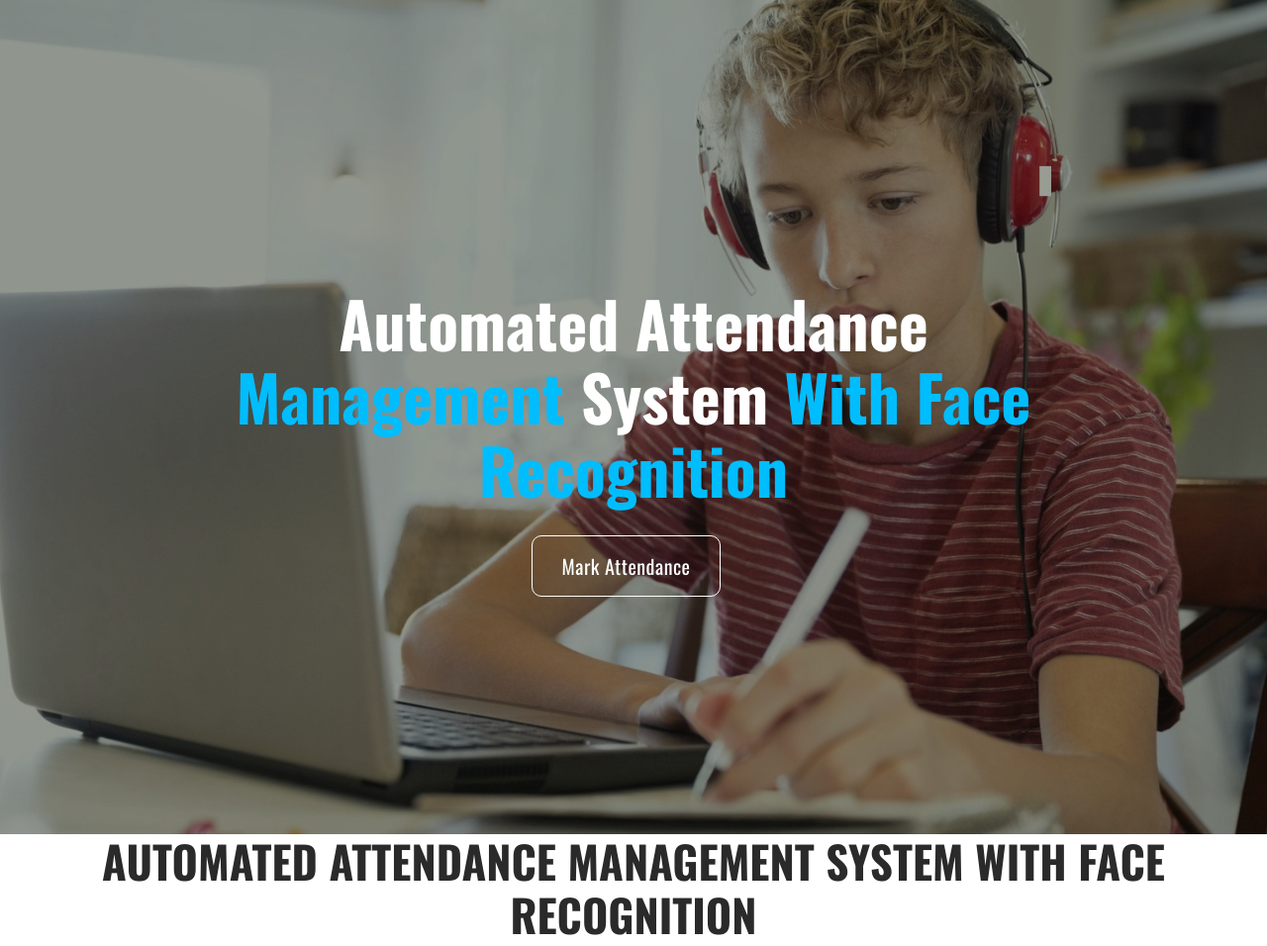
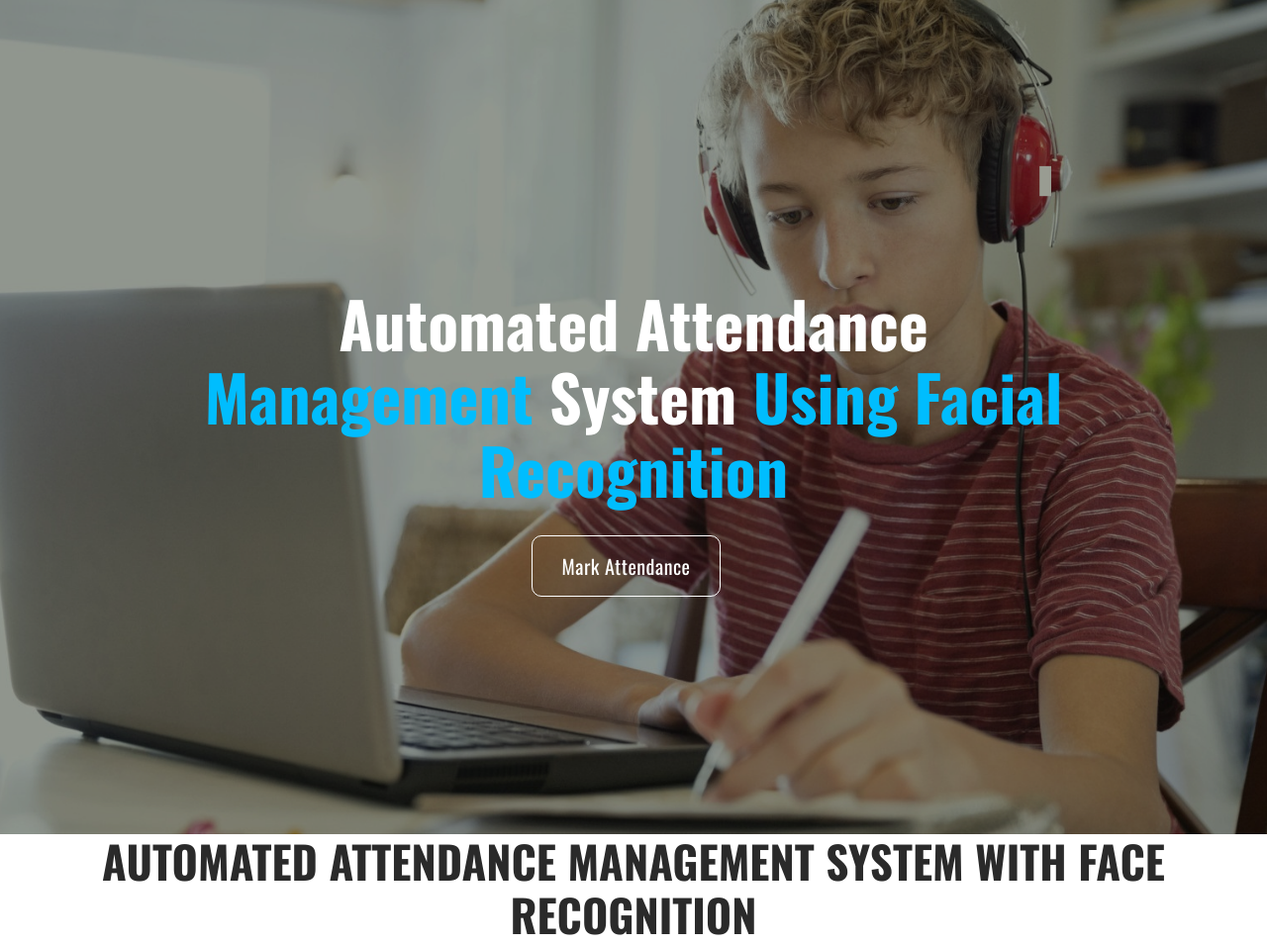
Before and after one commit to Daham-Rajapakse/Presence, a Django app: template recognition/templates/recognition/home.html in a window 1280 px wide. Shown: the part 149-1105 px from the top of the page at 99% size. Run offline with Django 3.2, Linux system fonts and the light colour scheme; the template is opened without the code that fills it, so the values that code supplies are empty; some libraries are stand-ins or nearby versions.

Commit message:
Update home.html
Typo in heading

```diff
--- a/recognition/templates/recognition/home.html
+++ b/recognition/templates/recognition/home.html
@@ -67,7 +67,7 @@ background-image: url(static/recognition/img/banner.png);
       <div class="row">
         <div class="col-lg-10 offset-lg-1">
           <div class="header-text text-white text-bold">
-            <h2>Automated Attendance <em>Management</em> System <em>With Face Recognition</em></h2>
+            <h2>Automated Attendance <em>Management</em> System <em>Using Facial Recognition</em></h2>
             <div class="buttons">
               <div class="big-border-button">
                 <a class="button btn btn-primary" href='{%url "mark-your-attendance" %}'>Mark Attendance</a>
```
